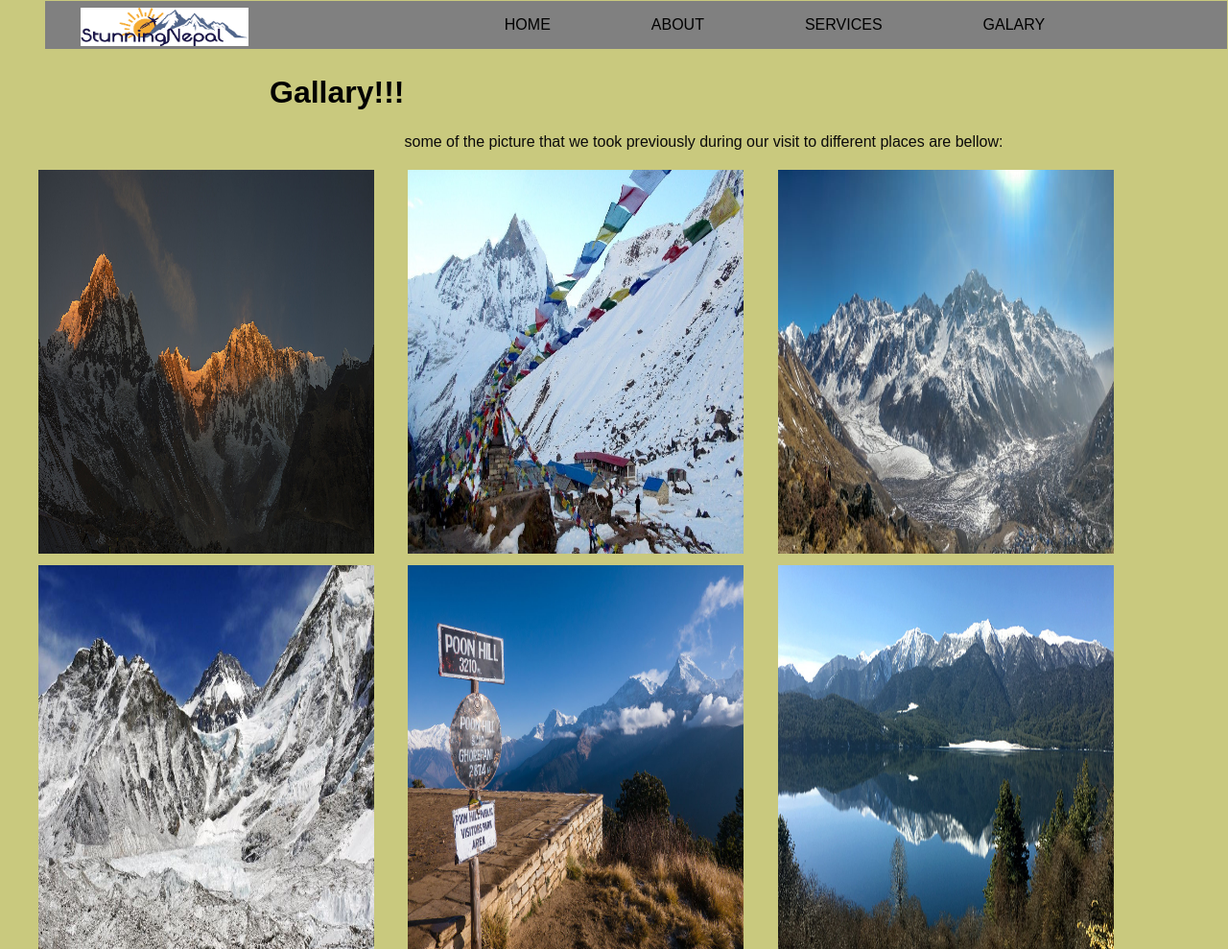
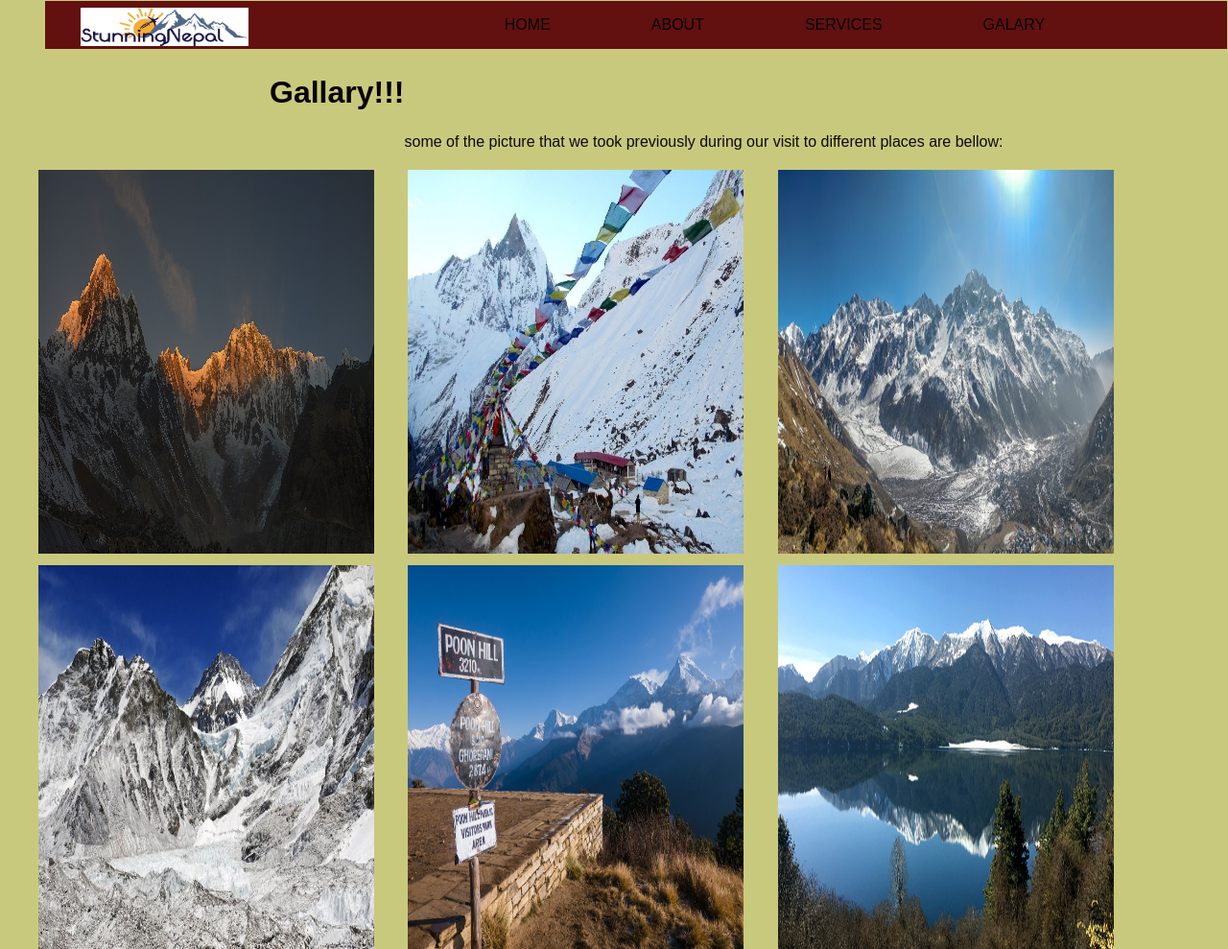
Before and after one commit to Narayan210/html_cssproject-file, a plain HTML site: page galary.html in a window 1280 px wide. Shown: the top 989 px of the page at 96% size. Drawn offline with Linux system fonts and the light colour scheme.

Commit message:
first commit

```diff
--- a/galary.css
+++ b/galary.css
@@ -1,14 +1,14 @@
 *{
     font-family: Arial, Helvetica, sans-serif;
     font-style: normal;
-    color: black;
+    color: rgb(8, 0, 0);
     margin-left: 15px;
 }
 body{
-    background-color: rgb(227, 239, 194);
+    background-color: rgb(212, 179, 146);
 }
 .navbar{
-    background-color: gray;
+    background-color: rgb(98, 16, 16);
     text-align: center;
 }
 .topic img{
```
